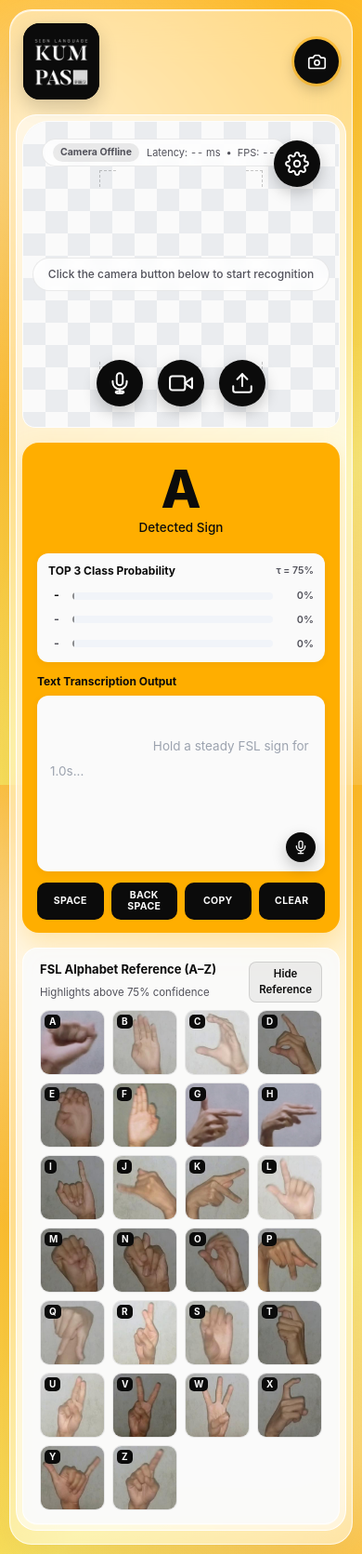
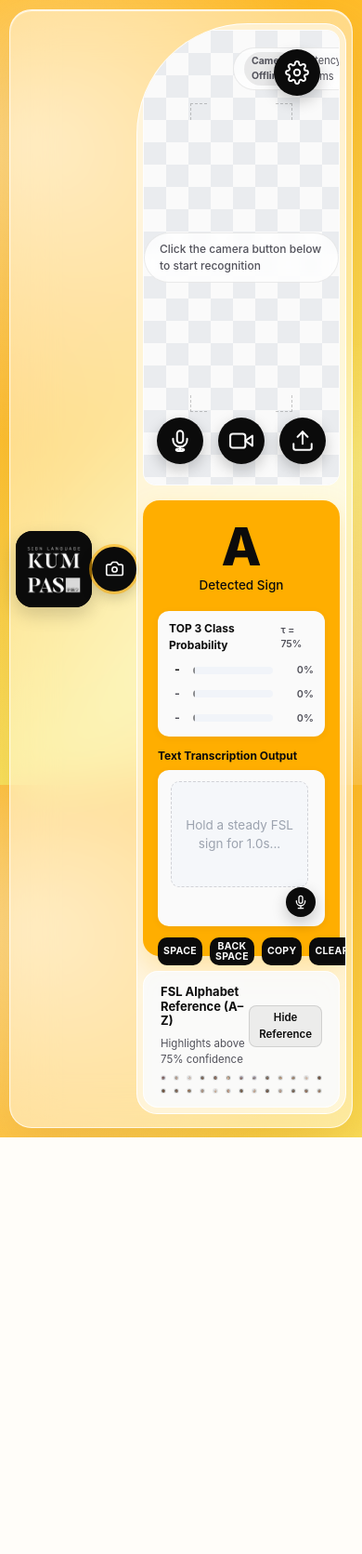
Before and after one commit to BorceKhen/FSL-Alphabet-Recognition-CSST106-Rhodes_Island, a Flask app: page / in a window 390 px wide. Shown: the whole page at 93% size. After the commit the page ends 1223 px from the top, so only its background shows below. Run offline with Flask 3, Linux system fonts and the light colour scheme; parts of the project's set-up code (start-up, migrations or seed data) failed here and were passed over.

Commit message:
applied ui changes: fixed sidebar, improved floating glass, improved reference preview, improved text transcription

```diff
--- a/src/static/app.js
+++ b/src/static/app.js
@@ -88,7 +88,7 @@
   function setBufferText(text) {
     currentBufferText = text || "";
     textBufferContent.textContent = currentBufferText;
-    textBufferPlaceholder.style.display = currentBufferText.length > 0 ? "none" : "inline";
+    textBufferPlaceholder.style.display = currentBufferText.length > 0 ? "none" : "flex";
   }
 
   function drawSkeleton(landmarks) {
--- a/src/static/style.css
+++ b/src/static/style.css
@@ -60,6 +60,9 @@ body {
 .left-rail {
   width: 108px;
   flex: 0 0 108px;
+  height: 100%;
+  min-height: 590px;
+  padding: 2px 0;
 }
 
 .brand-logo-box {
@@ -173,12 +176,13 @@ body {
    ========================================================= */
 .video-column {
   min-width: 0;
+  height: 490px;
 }
 
 .camera-stage {
   position: relative;
   width: 100%;
-  height: 490px;
+  height: 100%;
   background-color: #F4F5F7;
   /* Signature Figma Asymmetric Sweeping Top-Left Curve */
   border-radius: 120px 16px 16px 16px;
@@ -361,6 +365,7 @@ body {
 .right-panel-col {
   width: 318px;
   flex: 0 0 318px;
+  height: 490px;
 }
 
 .yellow-panel {
@@ -503,6 +508,23 @@ body {
   box-shadow: 0 2px 8px rgba(11, 11, 11, 0.05);
 }
 
+.text-buffer-display {
+  display: flex;
+  align-items: flex-start;
+}
+
+.text-placeholder {
+  display: block;
+  width: 100%;
+  min-height: 112px;
+  padding: 36px 12px;
+  border: 1px dashed rgba(82, 82, 91, 0.22);
+  border-radius: 9px;
+  background: rgba(241, 244, 249, 0.55);
+  text-align: center;
+  line-height: 1.5;
+}
+
 .text-placeholder {
   color: #9CA3AF;
   font-size: 13.5px;
@@ -536,7 +558,7 @@ body {
   color: var(--white2);
   border: none;
   border-radius: 10px;
-  height: 40px;
+  height: 30px;
   padding: 4px 6px;
   font-size: 10.5px;
   font-weight: 700;
@@ -894,40 +946,25 @@ body {
    RESPONSIVE BREAKPOINTS (Bootstrap Flexible Support)
    ========================================================= */
 @media (max-width: 991.98px) {
+  .main-layout-row {
+    flex-wrap: wrap;
+  }
+
   .left-rail {
     width: 100%;
-    flex: 0 0 100%;
+    min-height: 0;
+    height: auto;
+    padding: 0;
   }
 
+  .video-column,
   .right-panel-col {
-    width: 100%;
-    flex: 0 0 100%;
+    height: 400px;
   }
 
-  .camera-stage {
-    height: 400px;
-    border-radius: 48px 16px 16px 16px;
-  }
-
-  .stage-top-hud {
-    left: 20px;
-  }
-
-  .settings-popover {
-    right: 24px;
-    top: 84px;
-  }
-
-  .cheatsheet-grid {
-    grid-template-columns: repeat(auto-fill, minmax(64px, 1fr));
-  }
-
-  .workspace-container {
-    width: 100%;
-  }
-
-  .ref-modal {
-    inset: 4px;
+  .camera-stage,
+  .yellow-panel {
+    height: 100%;
   }
 }
 
@@ -941,8 +978,17 @@ body {
     border-radius: 24px;
   }
 
+  .video-column,
+  .right-panel-col {
+    height: 330px;
+  }
+
+  .camera-stage,
+  .yellow-panel {
+    height: 100%;
+  }
+
   .camera-stage {
-    height: 330px;
     border-radius: 28px 14px 14px 14px;
   }
 
@@ -956,9 +1002,23 @@ body {
   }
 }
 
-.main-layout-row,
+.main-layout-row {
+  flex-wrap: nowrap;
+  align-items: stretch;
+}
+
 .workspace-upper-row {
   align-items: stretch;
+}
+
+.video-column,
+.right-panel-col {
+  height: 490px;
+}
+
+.camera-stage,
+.yellow-panel {
+  height: 100%;
 }
 
 .workspace-container {
@@ -968,6 +1028,6 @@ body {
   padding: 6px;
   background: rgba(255, 255, 255, 0.58);
   border: 1px solid rgba(255, 255, 255, 0.92);
-  border-radius: 22px;
+  border-radius: 120px 22px 22px 22px;
   overflow: hidden;
 }
--- a/src/templates/index.html
+++ b/src/templates/index.html
@@ -4,6 +4,8 @@
   <meta charset="UTF-8" />
   <meta name="viewport" content="width=device-width, initial-scale=1.0" />
   <title>KUMPAS | Filipino Sign Language Recognition System</title>
+  <link rel="icon" type="image/png" href="{{ url_for('static', filename='Kumpas_Logo.png', v=2) }}" />
+  <link rel="shortcut icon" type="image/png" href="{{ url_for('static', filename='Kumpas_Logo.png', v=2) }}" />
   <!-- Bootstrap 5 for flexible responsive layout -->
   <link
     href="https://cdn.jsdelivr.net/npm/bootstrap@5.3.3/dist/css/bootstrap.min.css"
@@ -289,7 +291,7 @@
                   <span id="refModalBadge" class="ref-modal-badge">A</span>
                   <h2 id="refModalTitle">FSL Alphabet Reference</h2>
                 </div>
-                <button type="button" id="refModalClose" class="btn-ref-toggle" aria-label="Close preview">&times;</button>
+                <button type="button" id="refModalClose" class="ref-modal-close" aria-label="Close preview"><span aria-hidden="true">&times;</span></button>
               </div>
               <div class="ref-modal-body"><img id="refModalImg" src="" alt="FSL reference preview" /></div>
               <div class="ref-sample-strip" id="refSampleStrip">
```
Also changed, not shown: other parts of src/static/style.css (+37 -7 lines).
